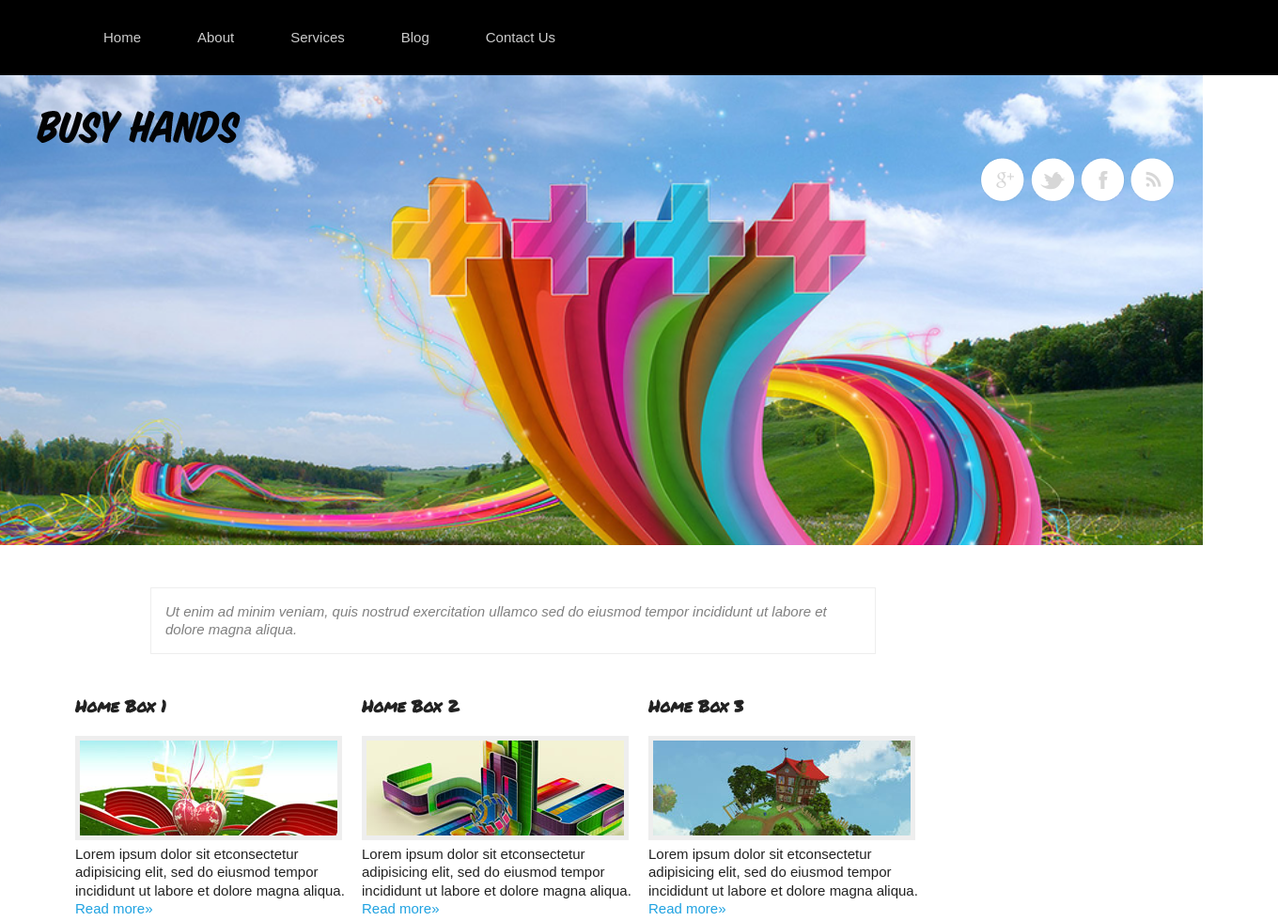
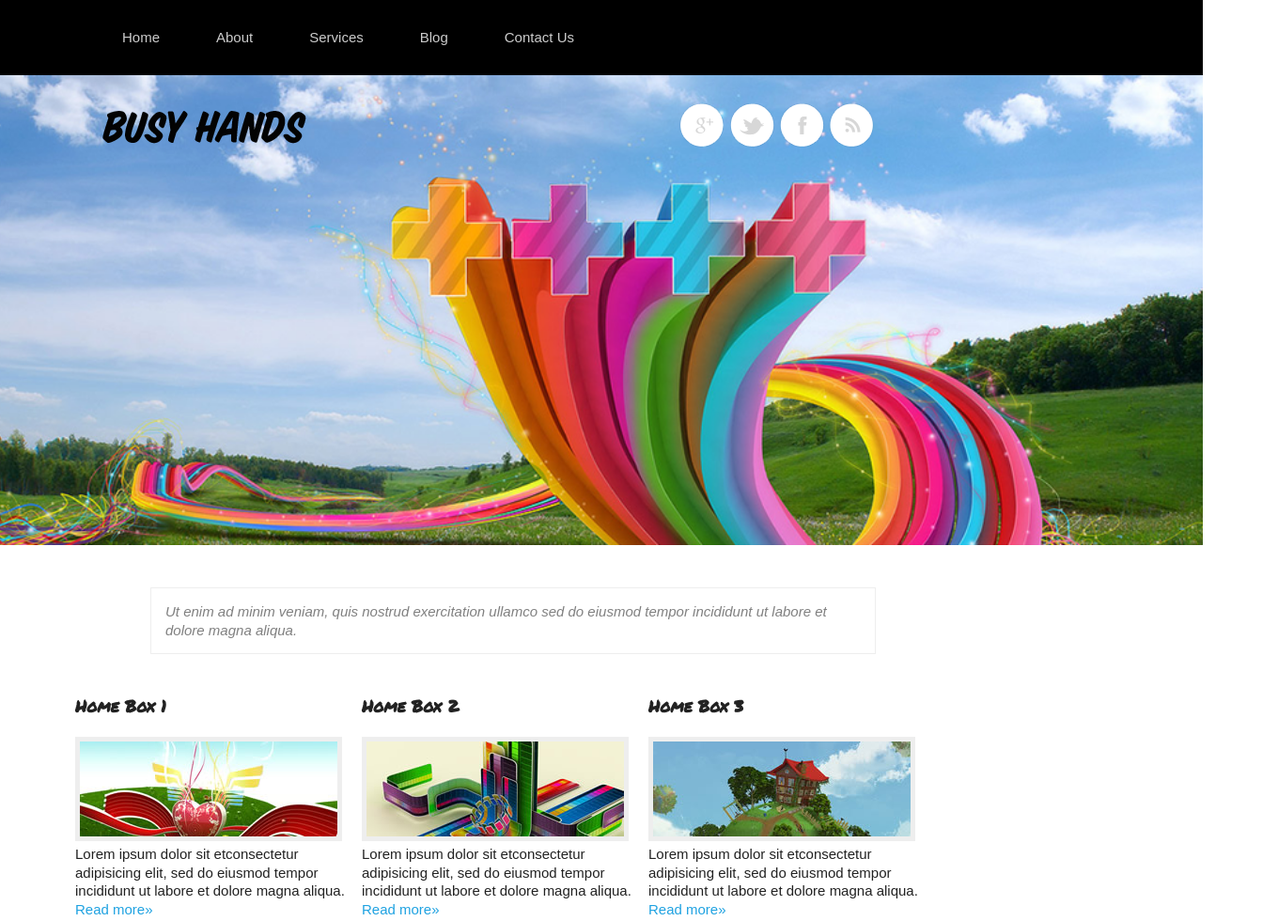
Before and after one commit to vdigregorio/fewd90week3, a plain HTML site: page index.html in a window 1280 px wide. Shown: the top 980 px of the page at 94% size, 1360 px wide, since content can reach past the window. Drawn offline with Linux system fonts and the light colour scheme.

Commit message:
changes 3

```diff
--- a/css/style.css
+++ b/css/style.css
@@ -11,12 +11,19 @@ body {
 }
 #header{
   width: 100%;
+  height:80px;
   background-color: #222222;
+
 }
 #header a:hover{
   color: #1FA2E1;
-  transition: all 0.2s;
-  width: 960px;
+  transition: 0.2s;
+
+
+}
+.container{
+  width: 100%;
+  display: inline-block;
 }
 }
 #marginart{
@@ -45,7 +52,8 @@ article{
   margin-right: 45px;
 }
 #UH{
-
+width: 960px;
+display: inline-block;
 }
 
 .homebox{
@@ -106,7 +114,9 @@ p{
   color: #ccc;
 }
 #bh{
-
+  box-sizing: border-box;
+  width: 960px;
+  padding-left: 70px;
 }
 #widget1{
   width: 210px ;
@@ -153,13 +163,16 @@ a{
 .hero-inner{
 float: right;
 display: inline-block;
+text-decoration: none;
+padding: 30px 30px 0 30px;
+}
+#home-inner{
+  width: 960px;
+  padding-left: 100px;
 
-text-decoration: none;
 }
 
-.container{
-  width: 100%;
-}
+
 
 
 #hero{
@@ -182,7 +195,12 @@ display: block;
   display: block;
   clear: both;
 }
-.clearfix:after{
+#bh:after{
+  content: "";
+  display: block;
+  clear: both;
+  }
+.container:after{
   content: "";
   display: block;
   clear: both;
@@ -205,7 +223,8 @@ display: block;
   clear: both;
 }
 .clearfix:after {
+  content: "";
   display: block;
   clear: both;
-  content: "";
+
 }
--- a/index.html
+++ b/index.html
@@ -10,13 +10,15 @@
 
     <div id="wrapper">
 <div id="header">
-   	 <div class="container">
-    		<nav class="home clearfix" style="padding-left:80px">
+   	 <div class="container" >
+    		<nav class="home clearfix">
+          <div id="home-inner">
       			<a href="#">Home</a>
       			<a href="#">About</a>
       			<a href="#">Services</a>
       			<a href="#">Blog</a>
       			<a href="#">Contact Us</a>
+            </div>
       		</nav>
    	 </div>
 </div>
@@ -25,8 +27,8 @@
    	<section id="hero">
    		<div class="UH">
         <div id="bh">
-   		<img src="images/logo.png" alt="logo" style="padding:30px 0 0 30px"></div>
-   	  			<nav class="hero-inner" style="padding-right: 30px">
+   		<img src="images/logo.png" alt="logo" style="padding:30px 0 0 30px">
+   	  			<nav class="hero-inner">
    	  			<a href="#">
    	  				<img src="images/google.png">
    	  			</a>
@@ -40,6 +42,7 @@
    	  				<img src="images/rss.png">
    	  			</a>
    	  		</nav>
+          </div>
    	  	</div>
    	</section>
     <section class="homebox">
```
